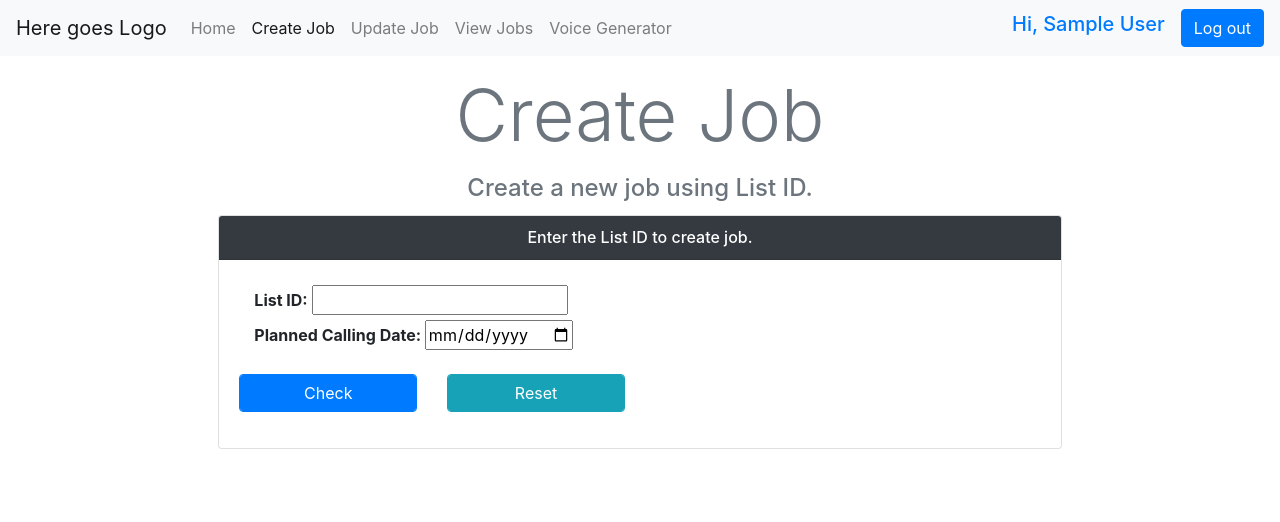
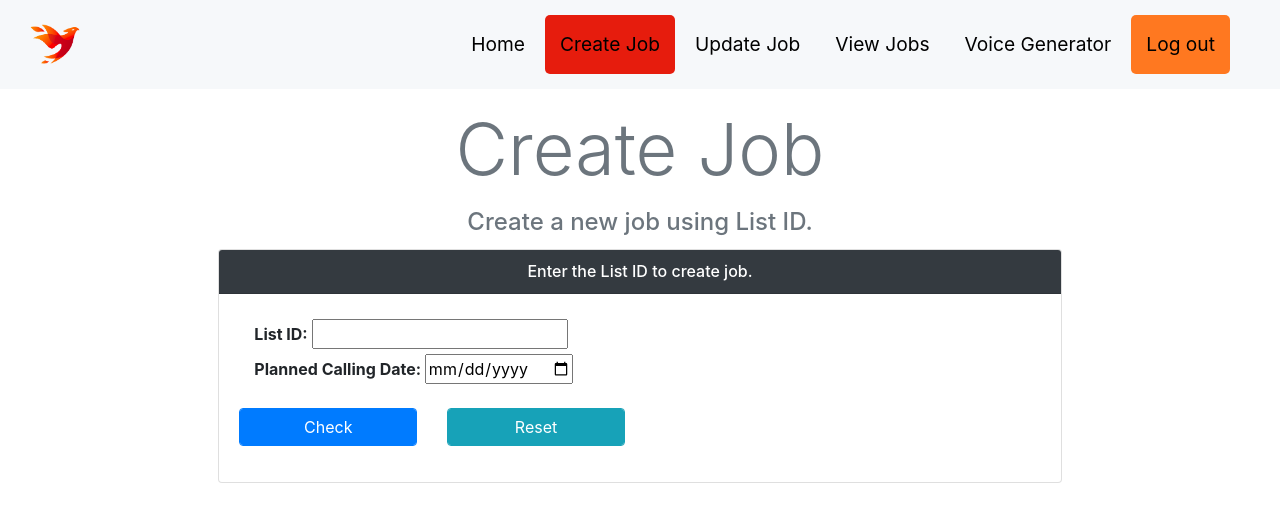
Before and after one commit to SiddharthChabukswar/Scrubbing-Web-App, a Flask app: page /create_job/ in a window 1280 px wide. Shown: the top 522 px of the page. Run offline with Flask 2, Linux system fonts and the light colour scheme; the visitor is signed in with stand-in values (Sample User, id 1); parts of the project's set-up code (start-up, migrations or seed data) failed here and were passed over; some libraries are stand-ins or nearby versions.

Commit message:
Header+Minor GUI Changes

```diff
--- a/Project/templates/create_job.html
+++ b/Project/templates/create_job.html
@@ -6,7 +6,7 @@
 
 {% block body %}
 
-	<div class="container">
+	<div class="container" style="margin-top: 90px;">
 	<div class="row row-content">
 	<div class="col my-2">
 	</div>
--- a/Project/templates/delete_job.html
+++ b/Project/templates/delete_job.html
@@ -5,7 +5,7 @@
 {% block title %}Update Job{% endblock %}
 
 {% block body %}
-	<div class="container">
+	<div class="container" style="margin-top: 90px;">
 	<div class="row row-content">
 	<div class="col my-2">
 	</div>
--- a/Project/templates/header.html
+++ b/Project/templates/header.html
@@ -1,8 +1,91 @@
 <!DOCTYPE html>
 <html>
-<head>
+	<head>
 		<title>{% block title %}{% endblock %}</title>
 		<link rel="stylesheet" href="https://cdn.jsdelivr.net/npm/bootstrap@4.5.3/dist/css/bootstrap.min.css" integrity="sha384-TX8t27EcRE3e/ihU7zmQxVncDAy5uIKz4rEkgIXeMed4M0jlfIDPvg6uqKI2xXr2" crossorigin="anonymous">
+		<style type="text/css">
+			body
+			{
+				margin: 0;
+				font-family: -apple-system,system-ui,BlinkMacSystemFont,"Segoe UI",Roboto,"Helvetica Neue","Fira Sans",Ubuntu,Oxygen,"Oxygen Sans",Cantarell,"Droid Sans","Apple Color Emoji","Segoe UI Emoji","Segoe UI Emoji","Segoe UI Symbol","Lucida Grande",Helvetica,Arial,sans-serif;
+			}
+
+			.primary
+			{
+				background-color: #ff7820;
+				border: none;
+			}
+			.primary:hover
+			{
+				background-color: #e61c0d;
+				border: none;
+			}
+			.navbar
+			{
+				top: 0%;
+				background-color: #f6f8fa;
+				padding: 15px 10px;
+				width: 100%;
+				position: fixed;
+				z-index: 10;
+			}
+
+			.navbar a, .navbar button
+			{
+				color: black;
+				margin-left: 5px;
+				text-decoration: none;
+				float: left;
+				text-align: center;
+				padding: 15px;
+				border-radius: 5px;
+				font-size: 1.2em;
+			}
+
+			.navbar-right a:hover,
+			.dropdown button:hover
+			{
+				color:black;
+				background-color: #ff7820;
+			}
+
+			.navbar-brand
+			{
+				margin-top: -20px;
+				font-weight: bold;
+				font-size: 1.6em;
+				width: 50px;
+				height: 50px;
+			}
+
+			.navbar-brand img
+			{
+				width: 50px;
+				height: 40px;
+			}
+
+			.navbar-inverse .navbar-brand:hover, .navbar-inverse .navbar-brand:focus
+			{
+				background-color: transparent;
+				color: #999999;
+			}
+
+			.navbar-right
+			{
+				float: right;
+				margin-right: 40px;
+			}
+
+			.navbar-right .active
+			{
+				background-color: #e61c0d;
+				color: black;
+			}
+			.fields
+			{
+				float: left;
+			}
+		</style>
 	</head>
 	<body>
 
@@ -14,43 +97,16 @@
 			('/voice_generator/', 'voice_generator', 'Voice Generator')
 		] %}
 
-
-		<nav class="navbar navbar-expand-lg navbar-light bg-light">
-			<a class="navbar-brand" href="/home/">Here goes Logo</a>
-			<button class="navbar-toggler" type="button" data-toggle="collapse" data-target="#navbarSupportedContent" aria-controls="navbarSupportedContent" aria-expanded="false" aria-label="Toggle navigation">
-				<span class="navbar-toggler-icon"></span>
-			</button>
-
-			<div class="collapse navbar-collapse" id="navbarSupportedContent">
-				<ul class="navbar-nav mr-auto">
-
-					<!-- Work here -->
+		<div class="navbar" id="nav">
+			<a href="https://www.ravenn.tech" class="navbar-brand" target="_blank"><img src="../static/birdy.png"></a>
+			<div class="navbar-right">
+				<div class="fields">
 					{% for href, id, caption in navigation_bar %}
-					<li {% if id == active_page %} class="nav-item active" {% else %} class="nav-item" {% endif %}>
-						<a class="nav-link" href="{{ href }}">{{ caption }}</a>
-					</li>
+					<a {% if id == active_page %} class="active" {% endif %} href="{{ href }}">{{ caption }}</a>
 					{% endfor %}
-					<!-- <li class="nav-item">
-						<a class="nav-link" href="/home/">Home<span class="sr-only">(current)</span></a>
-					</li>
-					<li class="nav-item">
-						<a class="nav-link" href="/create_job/" >Create</a>
-					</li>
-					<li class="nav-item">
-						<a class="nav-link" href="/delete_job/">Update</a>
-					</li>
-					<li class="nav-item">
-						<a class="nav-link" href="/view_jobs/">View jobs</a>
-					</li>
-					<li class="nav-item">
-						<a class="nav-link" href="/voice_generator/">Voice Generator</a>
-					</li> -->
-				</ul>
-				<div class="nav-item mr-3 align-middle">
-				<h5 class="text-primary">Hi, {{ session['first_name'] }}</h5>
+					<button type="button"  class="primary" onclick="location.href = '/logout/';">Log out</button>
 				</div>
-				<button type="button"  class="btn btn-primary" onclick="location.href = '/logout/';">Log out</button>
 			</div>
-		</nav>
+		</div>
 
 		{% block body %}{% endblock %}
--- a/Project/templates/home.html
+++ b/Project/templates/home.html
@@ -5,6 +5,7 @@
 {% block title %}Home{% endblock %}
 
 {% block body %}
+		<div class="container" style="margin-top: 90px;">
 			<h1> Welcome to the HOME page </h1>
 			<ul>
 				<li><a href="/create_job/">Create a Job</a></li>
@@ -12,6 +13,7 @@
 				<li><a href="/view_jobs/">View Jobs</a></li>
 				<li><a href="/voice_generator/">Voice Generator</a></li>
 			</ul>
+		</div>
 	</body>
 </html>
 {% endblock %}
--- a/Project/templates/view_jobs.html
+++ b/Project/templates/view_jobs.html
@@ -5,7 +5,7 @@
 {% block title %}View Jobs{% endblock %}
 
 {% block body %}
-	<div class="container">
+	<div class="container" style="margin-top: 90px;">
 	<div class="row row-content">
 	<div class="col my-2">
 	</div>
--- a/Project/templates/voice_generator.html
+++ b/Project/templates/voice_generator.html
@@ -5,7 +5,7 @@
 {% block title %}Voice Generator{% endblock %}
 
 {% block body %}
-	<div class="container">
+	<div class="container" style="margin-top: 90px;">
 	<div class="row row-content">
 	<div class="col my-2">
 	</div>
```
Lines whose indentation alone changed are shown as unchanged.
